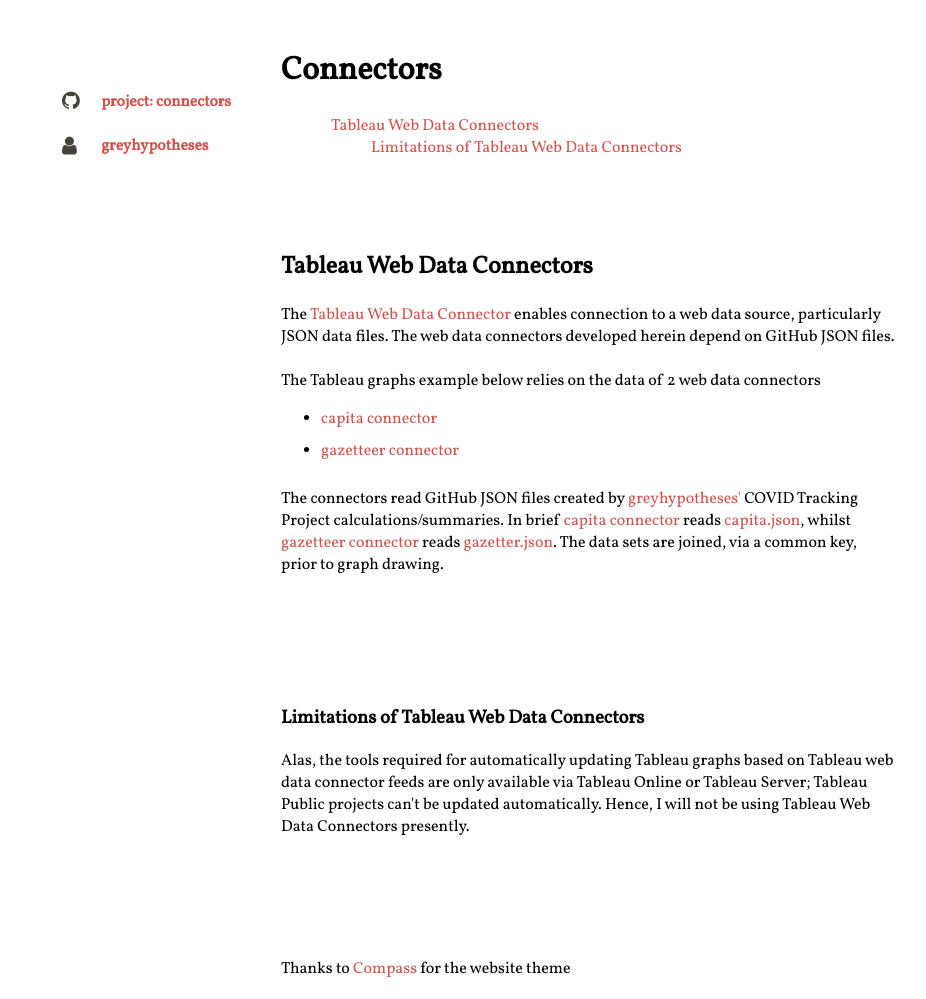
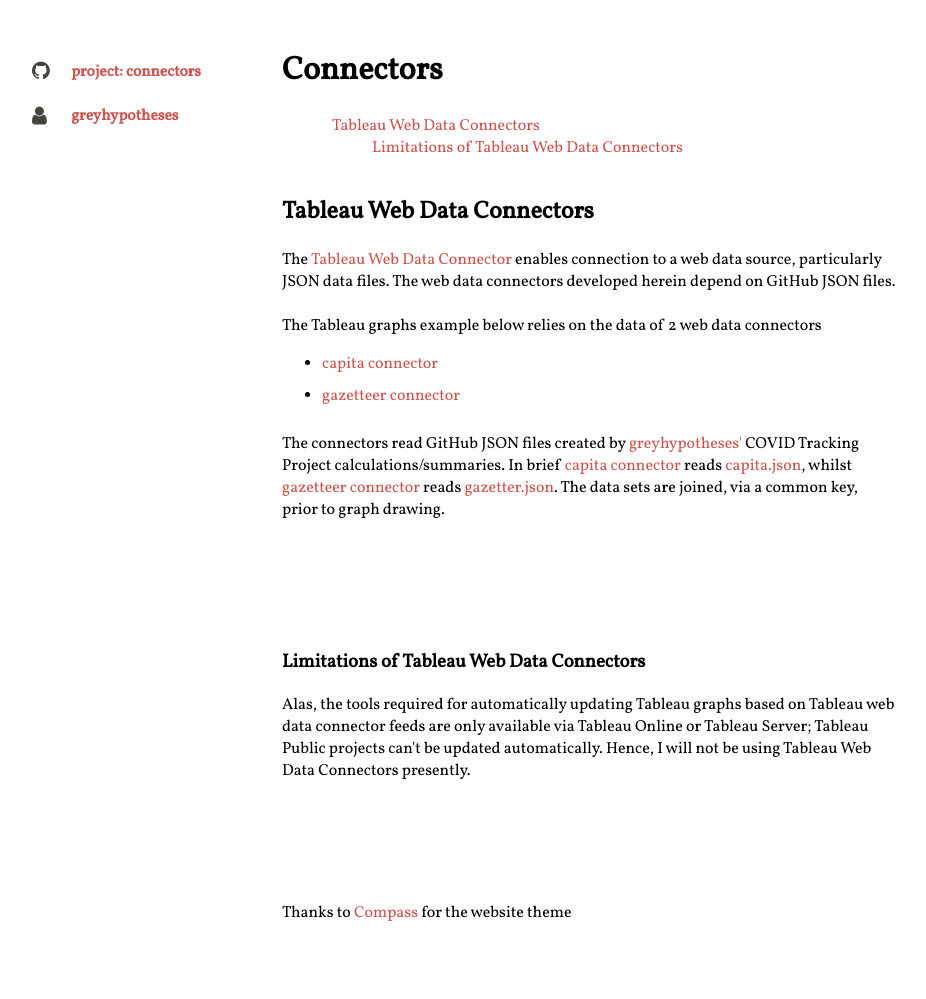
Before and after one commit to miscellane/connectors, a plain HTML site: page index.html in a window 1280 px wide. Shown: the whole page, without its empty margins (186-1112 px from the left). After the commit the page ends 958 px from the top, so only its background shows below. Drawn offline with Linux system fonts and the light colour scheme.

Commit message:
Update assets/css/index.css

```diff
--- a/assets/css/index.css
+++ b/assets/css/index.css
@@ -439,7 +439,7 @@ th {
 
 .grid-container {
     display: grid;
-    grid-template-columns: 60px auto auto 60px;
+    grid-template-columns: 60px 270px auto 60px;
     /*grid-template-rows: auto auto auto auto auto;*/
     background-color: #FFFFFF;
     padding: 10px;
@@ -452,7 +452,7 @@ th {
 
 .gamma{
     border: 0 solid;
-    padding: 50px;
+    padding: 20px;
     font-size: small;
     text-align: left;
 }
```
